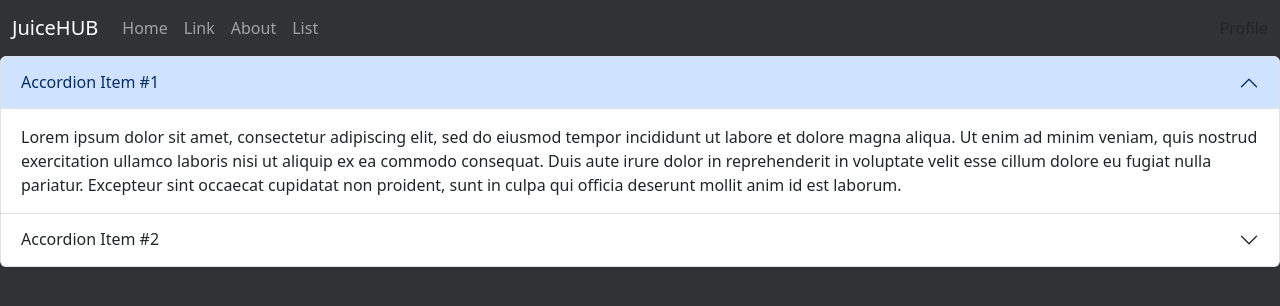
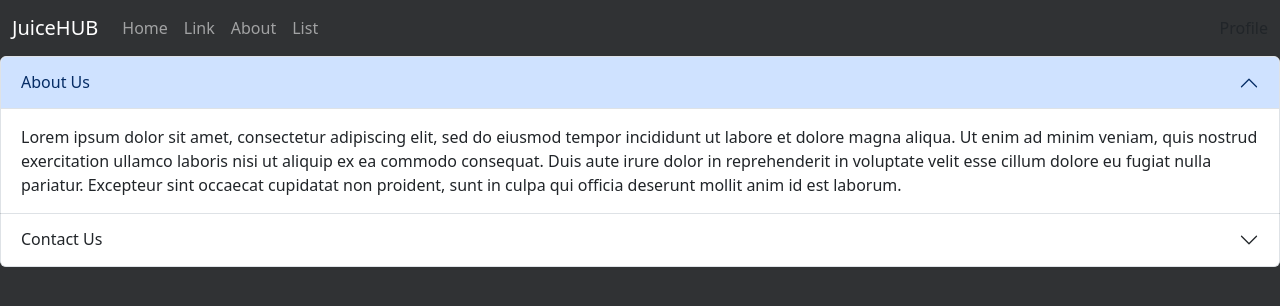
Before and after one commit to Saul999/JuiceHUB, a React (Vite) app in the folder frontend/: page /about in a window 1280 px wide. Shown: the top 306 px of the page. Built offline with nearby package versions, Linux system fonts and the light colour scheme.

Commit message:
about update

```diff
--- a/frontend/src/components/About.tsx
+++ b/frontend/src/components/About.tsx
@@ -4,7 +4,7 @@ function About() {
   return (
     <Accordion defaultActiveKey="0">
       <Accordion.Item eventKey="0">
-        <Accordion.Header>Accordion Item #1</Accordion.Header>
+        <Accordion.Header>About Us</Accordion.Header>
         <Accordion.Body>
           Lorem ipsum dolor sit amet, consectetur adipiscing elit, sed do
           eiusmod tempor incididunt ut labore et dolore magna aliqua. Ut enim ad
@@ -16,7 +16,7 @@ function About() {
         </Accordion.Body>
       </Accordion.Item>
       <Accordion.Item eventKey="1">
-        <Accordion.Header>Accordion Item #2</Accordion.Header>
+        <Accordion.Header>Contact Us</Accordion.Header>
         <Accordion.Body>
           Lorem ipsum dolor sit amet, consectetur adipiscing elit, sed do
           eiusmod tempor incididunt ut labore et dolore magna aliqua. Ut enim ad
```
